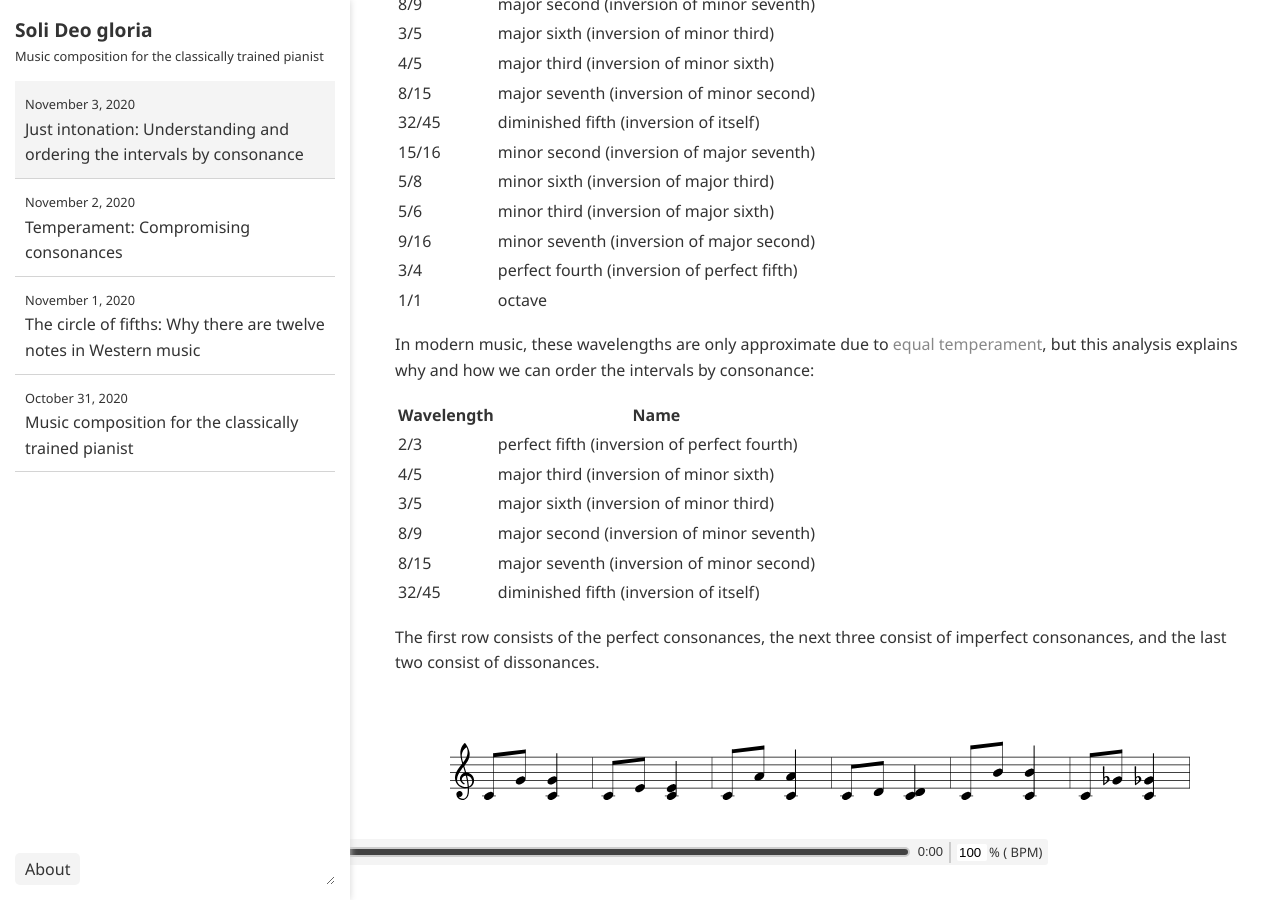
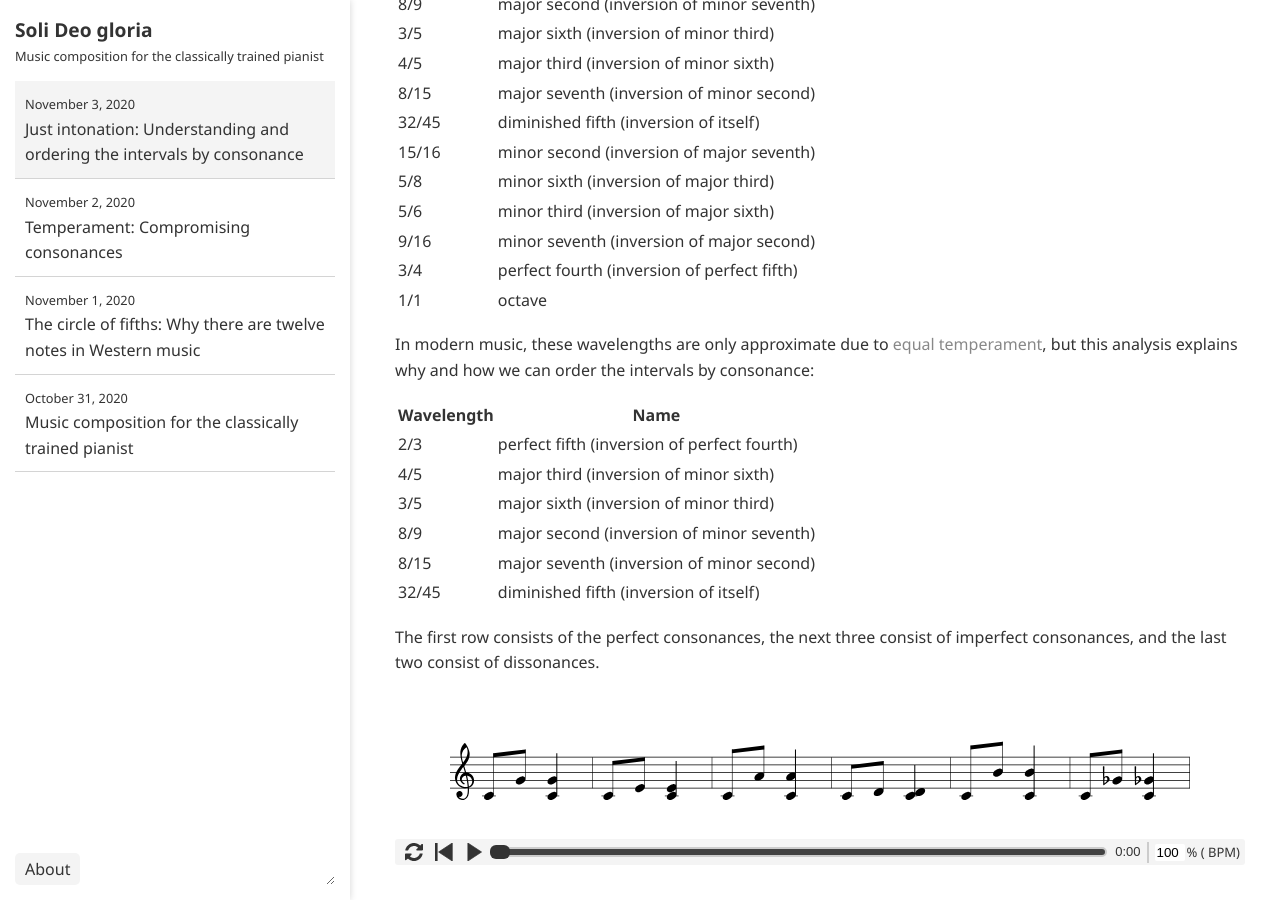
Before and after one commit to ansyblenetwork/sdg, a Jekyll site: the page built from _posts/2020-11-03-just-intonation-understanding-and-ordering-the.md, in a window 1280 px wide and 900 px high, scrolled down 1496 px. Built offline with Jekyll 4.4.1, drawn with Linux system fonts in a browser that asks for light colours; formulas are drawn with MathJax 3.

Commit message:
Update 2020-11-03-just-intonation-understanding-and-ordering-the.md

```diff
--- a/_posts/2020-11-03-just-intonation-understanding-and-ordering-the.md
+++ b/_posts/2020-11-03-just-intonation-understanding-and-ordering-the.md
@@ -70,10 +70,8 @@ In modern music, these wavelengths are only approximate due to [equal temperamen
 
 The first row consists of the perfect consonances, the next three consist of imperfect consonances, and the last two consist of dissonances.
 
-<div style="display:flex; flex-direction:column; align-items:center">
 <div id="paper" class="sheetmusic"></div>
 <div id="controller" style="position:relative; width:calc(100% + 360px + 35px); left:calc(-360px - 35px); padding-left:calc(360px + 35px);"></div>
-</div>
 
 <script>
 // NOTE: If you want just the sound without showing the music, use "*" instead of "paper" in the renderAbc call.
```
